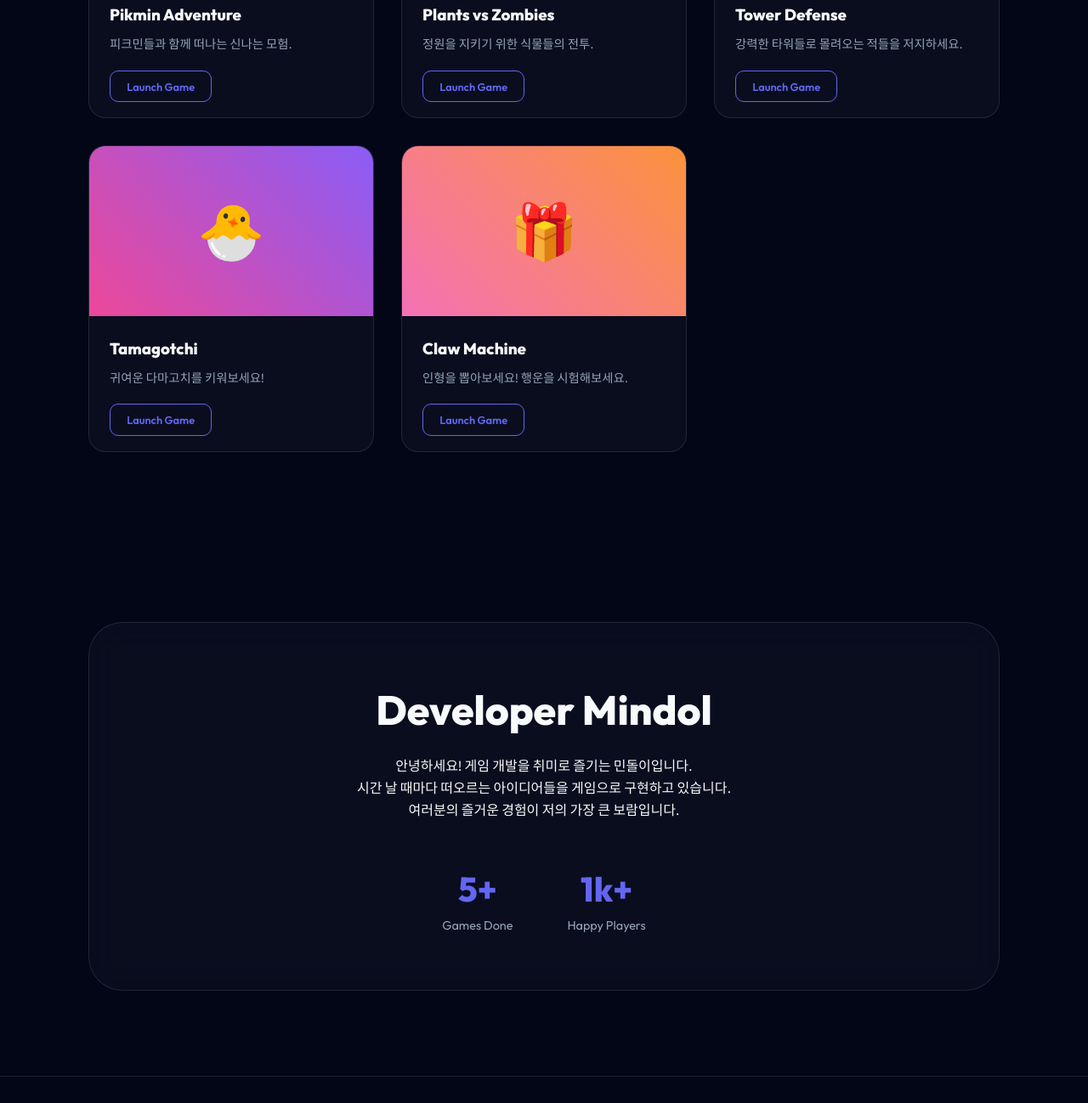
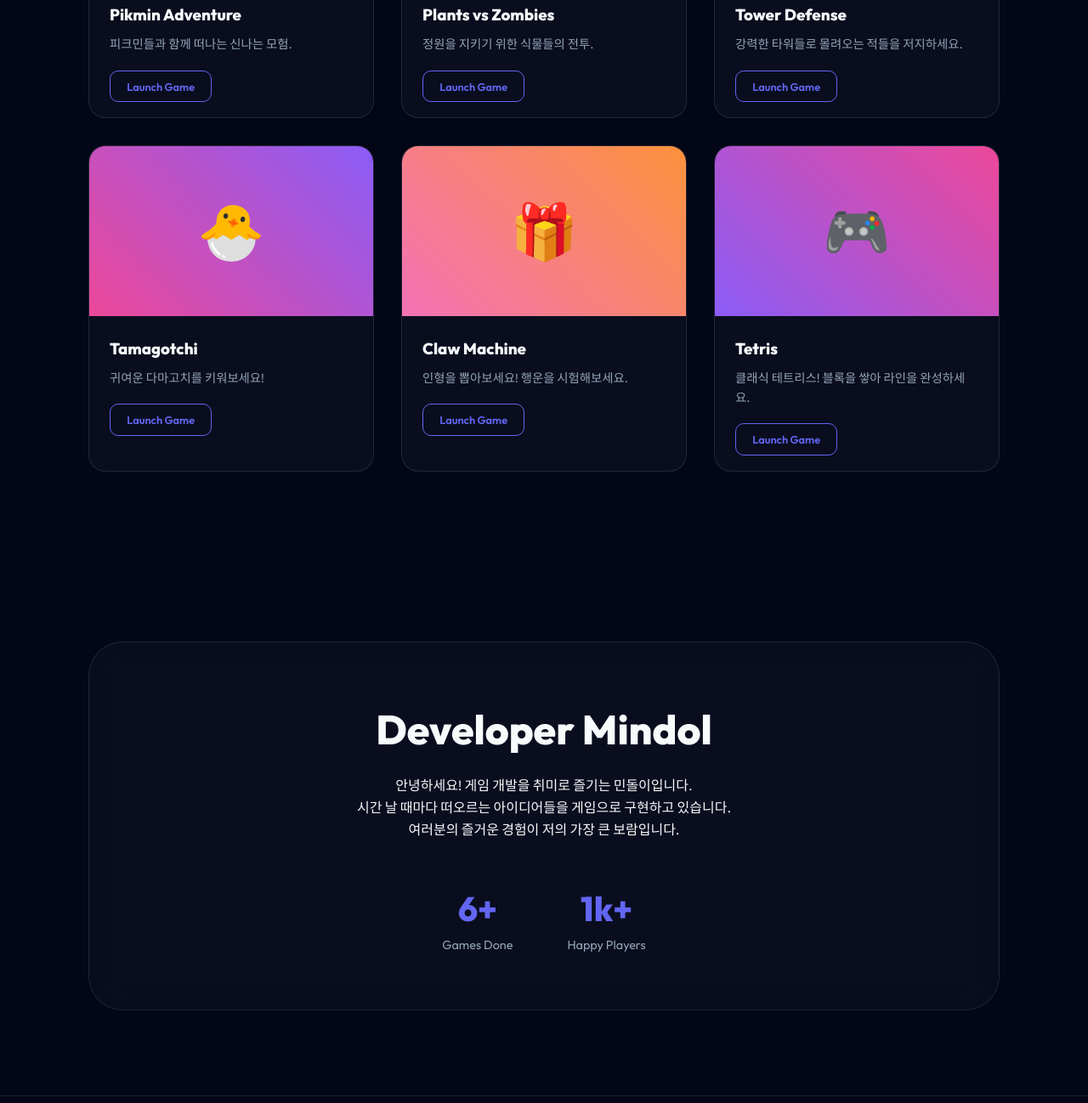
Before and after one commit to wcool/mindol_game, a plain HTML site: page index.html in a window 1280 px wide. Shown: the part 1288-2586 px from the top of the page at 85% size. Drawn offline with Linux system fonts and the light colour scheme.

Commit message:
게임 리스트에 테트리스 추가

```diff
--- a/index.html
+++ b/index.html
@@ -125,6 +125,18 @@
                         <a href="mgames/pickmachine/index.html" class="btn-small">Launch Game</a>
                     </div>
                 </div>
+
+                <!-- Game 6 -->
+                <div class="game-card" data-reveal="bottom" data-delay="500">
+                    <div class="game-thumb" style="background: linear-gradient(45deg, #8b5cf6, #ec4899);">
+                        <i class="game-icon">🎮</i>
+                    </div>
+                    <div class="game-info">
+                        <h3>Tetris</h3>
+                        <p>클래식 테트리스! 블록을 쌓아 라인을 완성하세요.</p>
+                        <a href="mgames/tetris/index.html" class="btn-small">Launch Game</a>
+                    </div>
+                </div>
             </div>
         </section>
 
@@ -135,7 +147,7 @@
                     보람입니다.</p>
                 <div class="stats">
                     <div class="stat-item">
-                        <span class="stat-value">5+</span>
+                        <span class="stat-value">6+</span>
                         <span class="stat-label">Games Done</span>
                     </div>
                     <div class="stat-item">
```
